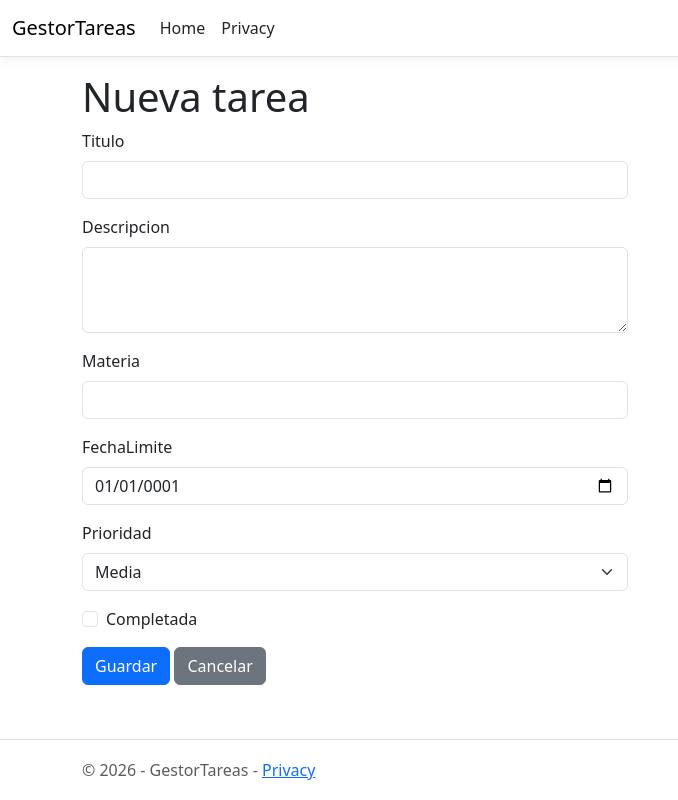
After one commit to Jhonson-Batista/Gestor-tareas-gitflow, an ASP.NET Core app: template GestorTareas/Views/Tareas/Create.cshtml in a window 1280 px wide. The commit adds this page. Shown: the whole page, without its empty margins (0-678 px from the left). Run offline with ASP.NET Core 8, Linux system fonts and the light colour scheme; the template is opened without the code that fills it, so the values that code supplies are empty; style sheets or scripts are compiled from the project's sources.

Commit message:
feat: agrega formulario para crear tareas con validaciones

```diff
--- /dev/null
+++ b/GestorTareas/Views/Tareas/Create.cshtml
@@ -0,0 +1,56 @@
+@model GestorTareas.Models.Tarea
+
+@{
+    ViewData["Title"] = "Nueva tarea";
+}
+
+<h1>Nueva tarea</h1>
+
+<div class="row">
+    <div class="col-md-6">
+        <form asp-action="Create">
+            <div asp-validation-summary="ModelOnly" class="text-danger"></div>
+
+            <div class="mb-3">
+                <label asp-for="Titulo" class="form-label"></label>
+                <input asp-for="Titulo" class="form-control" />
+                <span asp-validation-for="Titulo" class="text-danger"></span>
+            </div>
+
+            <div class="mb-3">
+                <label asp-for="Descripcion" class="form-label"></label>
+                <textarea asp-for="Descripcion" class="form-control" rows="3"></textarea>
+                <span asp-validation-for="Descripcion" class="text-danger"></span>
+            </div>
+
+            <div class="mb-3">
+                <label asp-for="Materia" class="form-label"></label>
+                <input asp-for="Materia" class="form-control" />
+                <span asp-validation-for="Materia" class="text-danger"></span>
+            </div>
+
+            <div class="mb-3">
+                <label asp-for="FechaLimite" class="form-label"></label>
+                <input asp-for="FechaLimite" class="form-control" />
+                <span asp-validation-for="FechaLimite" class="text-danger"></span>
+            </div>
+
+            <div class="mb-3">
+                <label asp-for="Prioridad" class="form-label"></label>
+                <select asp-for="Prioridad" class="form-select" asp-items="Html.GetEnumSelectList<GestorTareas.Models.Prioridad>()"></select>
+            </div>
+
+            <div class="form-check mb-3">
+                <input asp-for="Completada" class="form-check-input" />
+                <label asp-for="Completada" class="form-check-label"></label>
+            </div>
+
+            <button type="submit" class="btn btn-primary">Guardar</button>
+            <a asp-action="Index" class="btn btn-secondary">Cancelar</a>
+        </form>
+    </div>
+</div>
+
+@section Scripts {
+    <partial name="_ValidationScriptsPartial" />
+}
--- a/GestorTareas/Views/Tareas/Index.cshtml
+++ b/GestorTareas/Views/Tareas/Index.cshtml
@@ -5,6 +5,7 @@
 }
 
 <h1>Mis tareas</h1>
+<p><a asp-action="Create" class="btn btn-primary">Crear nueva tarea</a></p>
 
 <table class="table table-striped">
     <thead>
```
Also changed, not shown: GestorTareas/Controllers/TareasController.cs (+20 -0 lines).
